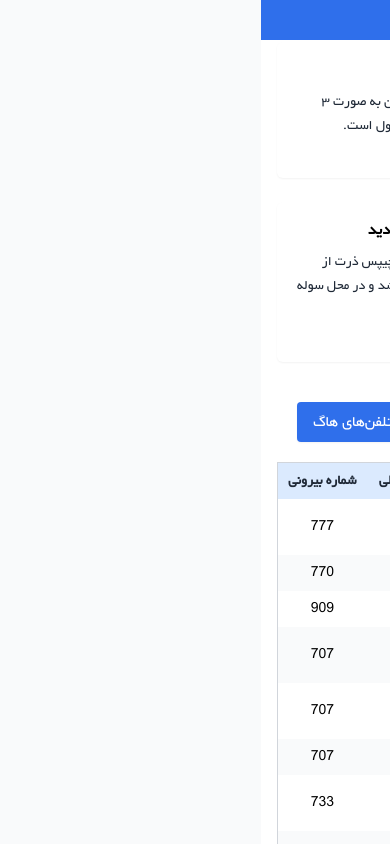
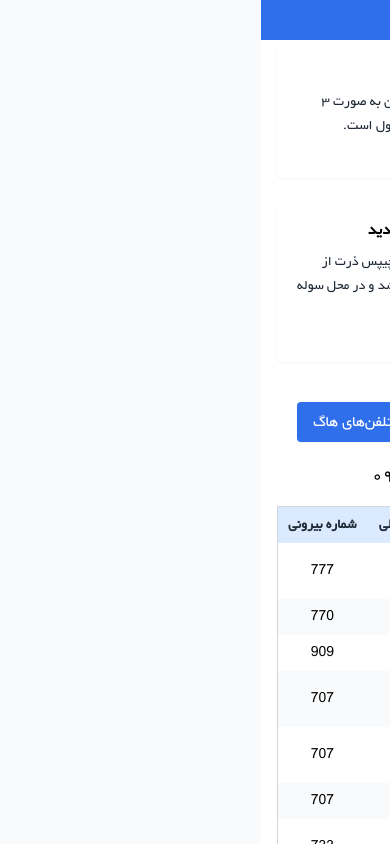
Before and after one commit to mojtaba-sabbagh/portal, a Next.js app: page / in a window 390 px wide. Both pictures are taken after a click on the button "تلفن‌های هاگ". Shown: the part 1057-1901 px from the top of the page. Built offline with nearby package versions, Linux system fonts and the light colour scheme.

Commit message:
Hug phone added.

```diff
--- a/components/TabbedContacts.tsx
+++ b/components/TabbedContacts.tsx
@@ -85,6 +85,9 @@ export default function TabbedContacts() {
       </div>
 
       <div className={activeTab === 'tab2' ? 'block' : 'hidden'}>
+        <div className="text-center mb-4 text-lg font-medium">
+          تلفن هاگ: ۰۹۱۰۷۲۶۶۷
+        </div>
         {renderTable(tab2Data)}
       </div>
     </div>
```
